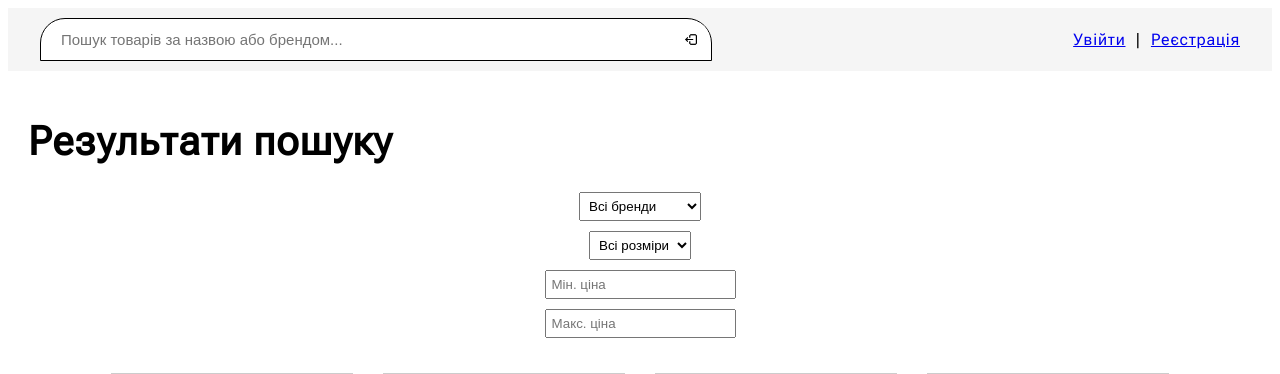
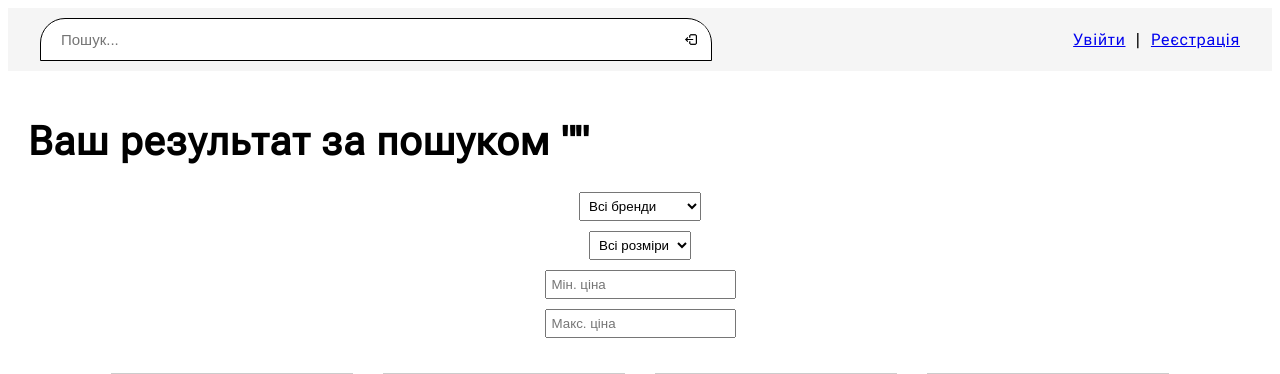
Before and after one commit to Asoss/WEARO, a Django app: page /search/ in a window 1280 px wide. Shown: the top 374 px of the page. Run offline with Django 5.2, Linux system fonts and the light colour scheme; data comes from the database, SQL or seed files in the repository; both versions use the stored data as it was after the commit.

Commit message:
Покращення пошуку1

```diff
--- a/myproject/main/templates/main/base.html
+++ b/myproject/main/templates/main/base.html
@@ -15,15 +15,25 @@
     <header style="padding: 10px; background: #f5f5f5;">
         <div class="header-inner">
             <div class="search-wrapper">
-                <form method="GET" action="{% url 'product_search' %}" class="search-form" onsubmit="saveSearchTerm()">
-                    <input type="text" name="q" placeholder="Пошук товарів за назвою або брендом..."
-                        class="search-input" id="searchInput" autocomplete="off" onfocus="showOverlay()"
+
+                <form method="get" action="{% url 'product_search' %}" class="search-form" onsubmit="saveSearchTerm()">
+                    <input type="text" class="search-input" name="q" id="search-input" placeholder="Пошук..."
+                    autocomplete="off" onfocus="showOverlay()"
                         oninput="updateRecentList()">
                     <button type="button" class="clear-btn" onclick="clearSearch()">×</button>
-                    <button type="submit" class="search-icon" id="searchButton">
+                    <button type="submit" class="search-icon" id="search-btn" disabled>
                         <img src="{% static 'icons/search.jpg' %}" alt="search" style="width: 14px;">
                     </button>
                 </form>
+
+                <script>
+                    const input = document.getElementById('search-input');
+                    const btn = document.getElementById('search-btn');
+
+                    input.addEventListener('input', function() {
+                        btn.disabled = this.value.trim() === '';
+                    });
+                </script>
                 <div class="recent-searches" id="recentSearches">
                     <h4>RECENT SEARCHES</h4>
                     <ul id="searchList"></ul>
--- a/myproject/main/templates/main/product_search.html
+++ b/myproject/main/templates/main/product_search.html
@@ -4,7 +4,7 @@
 {% block content %}
 <link rel="stylesheet" href="{% static 'css/main.css' %}">
 
-<h1>Результати пошуку</h1>
+<h1>Ваш результат за пошуком "{{ query }}"</h1>
 
 <form id="filter-form" method="GET" action="{% url 'product_search' %}" class="search-form" style="display: flex; align-items: center; gap: 10px; flex-wrap: wrap;">
     <!-- Вибір бренду -->
```
Also changed, not shown: myproject/db.sqlite3.
